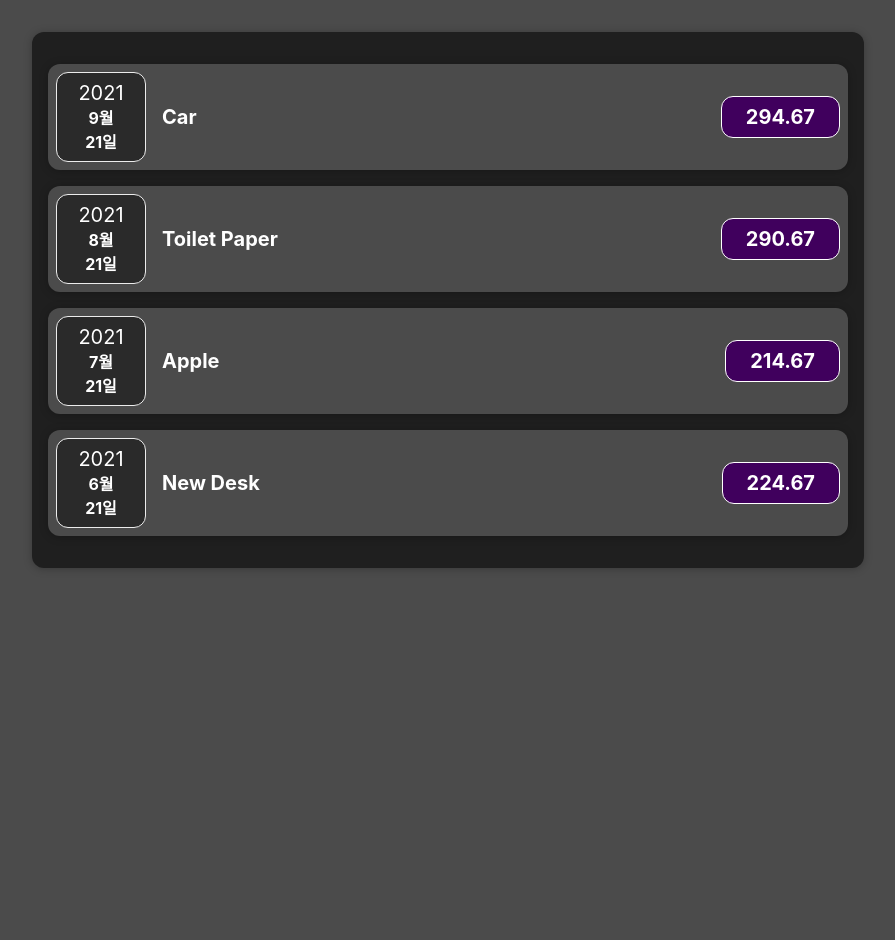
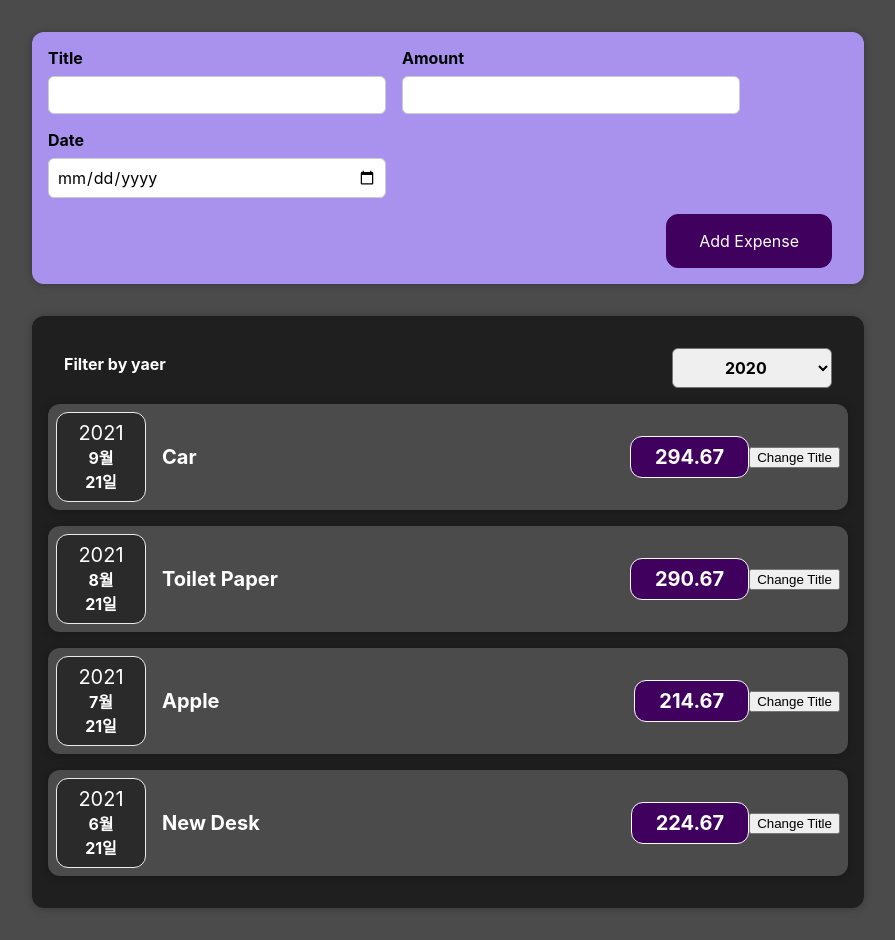
Before and after one commit to AnJuHwan/expence-tracker, a React (Create React App) app: page / in a window 1280 px wide. Shown: the whole page, without its empty margins (192-1087 px from the left). Before the commit the page ends 800 px from the top, so only its background shows below. Built offline with nearby package versions, Linux system fonts and the light colour scheme.

Commit message:
filter year select ui

```diff
--- a/src/App.jsx
+++ b/src/App.jsx
@@ -1,4 +1,5 @@
 import Expenses from './components/Expenses/Expenses';
+import NewExpense from './components/NewExpense/NewExpense';
 
 function App() {
   const expenses = [
@@ -27,10 +28,16 @@
       date: new Date(2021, 5, 21),
     },
   ];
+
+  const addExpenseHandler = (expense) => {
+    console.log(expense);
+  };
+
   return (
-    <div>
+    <>
+      <NewExpense onAddExpense={addExpenseHandler} />
       <Expenses expenses={expenses} />
-    </div>
+    </>
   );
 }
 
--- /dev/null
+++ b/src/components/Expenses/ExpenseFilter.jsx
@@ -0,0 +1,23 @@
+import React from 'react';
+import styles from './ExpenseFilter.module.css';
+
+const ExpenseFilter = ({ onChangeFilter, seleted }) => {
+  const dropdownChangeHandler = (event) => {
+    onChangeFilter(event.target.value);
+  };
+  return (
+    <div className={styles['expenses-filter']}>
+      <div className={styles['expenses-filter__control']}>
+        <label>Filter by yaer</label>
+        <select value={seleted} onChange={dropdownChangeHandler}>
+          <option value='2019'>2019</option>
+          <option value='2020'>2020</option>
+          <option value='2021'>2021</option>
+          <option value='2022'>2022</option>
+        </select>
+      </div>
+    </div>
+  );
+};
+
+export default ExpenseFilter;
--- /dev/null
+++ b/src/components/Expenses/ExpenseFilter.module.css
@@ -0,0 +1,24 @@
+.expenses-filter {
+  color: white;
+  padding: 0 1rem;
+}
+
+.expenses-filter__control {
+  display: flex;
+  width: 100%;
+  align-items: center;
+  justify-content: space-between;
+  margin: 1rem 0;
+}
+
+.expenses-filter label {
+  font-weight: bold;
+  margin-bottom: 0.5rem;
+}
+
+.expenses-filter select {
+  font: inherit;
+  padding: 0.5rem 3rem;
+  font-weight: bold;
+  border-radius: 6px;
+}
--- a/src/components/Expenses/ExpenseItem.jsx
+++ b/src/components/Expenses/ExpenseItem.jsx
@@ -1,10 +1,16 @@
-import React from 'react';
+import React, { useState } from 'react';
 import Card from '../UI/Card.jsx';
 import ExpenseDate from './ExpenseDate.jsx';
 import styles from './ExpenseItem.module.css';
 
 const ExpenseItem = ({ title, amount, date }) => {
   // const year = date.toLocaleString('ko-KR', { year: 'numeric' });
+  // const [title, setTitle] = useState(title);
+
+  const clickHandler = () => {
+    console.log('click');
+    // setTitle('Updated');
+  };
 
   return (
     <Card className={styles['expense-item']}>
@@ -14,6 +20,7 @@
         <h2>{title}</h2>
         <div className={styles['expense-item__price']}>{amount}</div>
       </div>
+      <button onClick={clickHandler}>Change Title</button>
     </Card>
   );
 };
--- a/src/components/Expenses/ExpenseItem.module.css
+++ b/src/components/Expenses/ExpenseItem.module.css
@@ -2,10 +2,8 @@
   display: flex;
   justify-content: space-between;
   align-items: center;
-
   padding: 0.5rem;
   margin: 1rem 0;
-
   background-color: #4b4b4b;
 }
 
--- a/src/components/Expenses/Expenses.jsx
+++ b/src/components/Expenses/Expenses.jsx
@@ -1,11 +1,22 @@
 import React from 'react';
+import { useState } from 'react/cjs/react.development';
 import Card from '../UI/Card.jsx';
+import ExpenseFilter from './ExpenseFilter.jsx';
 import ExpenseItem from './ExpenseItem.jsx';
 import styles from './Expenses.module.css';
 
 const Expenses = ({ expenses }) => {
+  const [filteredYear, setFiteredYear] = useState('2020');
+  const filterChangeHandler = (selectedYear) => {
+    setFiteredYear(selectedYear);
+  };
   return (
+    <>
       <Card className={styles.expenses}>
+        <ExpenseFilter
+          seleted={filteredYear}
+          onChangeFilter={filterChangeHandler}
+        />
         <ExpenseItem
           title={expenses[0].title}
           amount={expenses[0].amount}
@@ -27,6 +38,7 @@
           date={expenses[3].date}
         />
       </Card>
+    </>
   );
 };
 
--- /dev/null
+++ b/src/components/NewExpense/ExpenseForm.jsx
@@ -0,0 +1,89 @@
+import React, { useState } from 'react';
+import styles from './ExpenseForm.module.css';
+
+const ExpenseForm = ({ onSaveExpenseData }) => {
+  const [enteredTitle, setEnteredTitle] = useState('');
+  const [enteredAmount, setEnteredAmount] = useState('');
+  const [enteredDate, setEnteredDate] = useState('');
+  // const [userInput, setUserInput] = useState({
+  //   enteredTitle: '',
+  //   enteredAmount: '',
+  //   enteredDate: '',
+  // });
+
+  const titleChangeHandler = (event) => {
+    setEnteredTitle(event.target.value);
+    // setUserInput({ ...userInput, enteredTitle: event.target.value });
+    // setUserInput((prevState) => {
+    //   return {
+    //     ...prevState,
+    //     enteredTitle: event.target.value,
+    //   };
+    // });
+  };
+
+  const amountChangeHandler = (event) => {
+    setEnteredAmount(event.target.value);
+    // setUserInput({ ...userInput, enteredAmount: event.target.value });
+  };
+
+  const dateChangeHandler = (event) => {
+    setEnteredDate(event.target.value);
+    // setUserInput({ ...userInput, enteredDate: event.target.value });
+  };
+
+  const submitHandler = (event) => {
+    event.preventDefault();
+
+    const expenseData = {
+      title: enteredTitle,
+      amount: enteredAmount,
+      date: new Date(enteredDate),
+    };
+
+    onSaveExpenseData(expenseData);
+    setEnteredTitle('');
+    setEnteredAmount('');
+    setEnteredDate('');
+  };
+
+  return (
+    <form onSubmit={submitHandler}>
+      <div className={styles['new-expense__controls']}>
+        <div className={styles['new-expense__control']}>
+          <label>Title</label>
+          <input
+            type='text'
+            value={enteredTitle}
+            onChange={titleChangeHandler}
+          />
+        </div>
+        <div className={styles['new-expense__control']}>
+          <label>Amount</label>
+          <input
+            type='number'
+            min='0.01'
+            step='0.01'
+            value={enteredAmount}
+            onChange={amountChangeHandler}
+          />
+        </div>
+        <div className={styles['new-expense__control']}>
+          <label>Date</label>
+          <input
+            type='date'
+            min='2019-01-01'
+            step='2022-12-31'
+            value={enteredDate}
+            onChange={dateChangeHandler}
+          />
+        </div>
+      </div>
+      <div className={styles['new-expense__actions']}>
+        <button type='submit'>Add Expense</button>
+      </div>
+    </form>
+  );
+};
+
+export default ExpenseForm;
--- /dev/null
+++ b/src/components/NewExpense/ExpenseForm.module.css
@@ -0,0 +1,26 @@
+.new-expense__controls {
+  display: flex;
+  flex-wrap: wrap;
+  gap: 1rem;
+  margin-bottom: 1rem;
+  text-align: left;
+}
+
+.new-expense__control label {
+  font-weight: bold;
+  margin-bottom: 0.5rem;
+  display: block;
+}
+
+.new-expense__control input {
+  font: inherit;
+  padding: 0.5rem;
+  border-radius: 6px;
+  border: 1px solid #ccc;
+  width: 20rem;
+  max-width: 100%;
+}
+
+.new-expense__actions {
+  text-align: right;
+}
--- /dev/null
+++ b/src/components/NewExpense/NewExpense.jsx
@@ -0,0 +1,21 @@
+import React from 'react';
+import ExpenseForm from './ExpenseForm';
+import styles from './NewExpense.module.css';
+
+const NewExpense = ({ onAddExpense }) => {
+  const onSaveExpenseData = (enterExpenseData) => {
+    const expenseData = {
+      ...enterExpenseData,
+      id: Math.random().toString(),
+    };
+
+    onAddExpense(expenseData);
+  };
+  return (
+    <div className={styles['new-expense']}>
+      <ExpenseForm onSaveExpenseData={onSaveExpenseData} />
+    </div>
+  );
+};
+
+export default NewExpense;
--- /dev/null
+++ b/src/components/NewExpense/NewExpense.module.css
@@ -0,0 +1,38 @@
+.new-expense {
+  background-color: #a892ee;
+  padding: 1rem;
+  margin: 2rem auto;
+  width: 50rem;
+  max-width: 95%;
+  border-radius: 12px;
+  text-align: center;
+  box-shadow: 0 1px 8px rgba(0, 0, 0, 0.25);
+}
+
+.new-expense button {
+  font: inherit;
+  cursor: pointer;
+  padding: 1rem 2rem;
+  border: 1px solid #40005d;
+  background-color: #40005d;
+  color: white;
+  border-radius: 12px;
+  margin-right: 1rem;
+}
+
+.new-expense button:hover,
+.new-expense button:active {
+  background-color: #510674;
+  border-color: #510674;
+}
+
+.new-expense button.alternative {
+  color: #220131;
+  border-color: transparent;
+  background-color: transparent;
+}
+
+.new-expense button.alternative:hover,
+.new-expense button.alternative:active {
+  background-color: #ddb3f8;
+}
```
Lines whose indentation alone changed are shown as unchanged.
